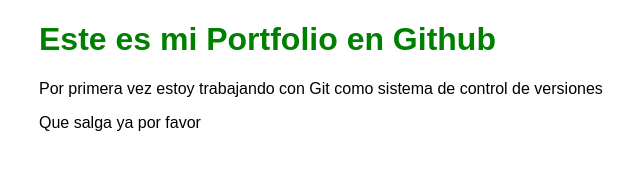
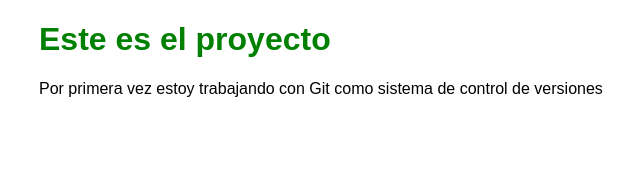
Before and after one commit to lauraayusob/programacionlaura, a plain HTML site: page index.html in a window 1280 px wide. Shown: the whole page, without its empty margins (217-857 px from the left). Drawn offline with Linux system fonts and the light colour scheme.

Commit message:
Nuevo commit index

```diff
--- a/index.html
+++ b/index.html
@@ -1 +1 @@
-<!DOCTYPE html><html lang="es"><head> <meta charset="utf-8"> <title> Portolio de Laura Ayuso </title> <style media="screen"> body{font-family: sans-serif;}h1{color: green;}.wrapper{margin: 0 auto; max-width: 768px;}</style></head><body> <div class="wrapper"> <h1>Este es mi Portfolio en Github</h1> <p>Por primera vez estoy trabajando con Git como sistema de control de versiones</p><p>Que salga ya por favor </p></div></body></html>
+<!DOCTYPE html><html lang="es"><head> <meta charset="utf-8"> <title> Portolio de Laura Ayuso </title> <style media="screen"> body{font-family: sans-serif;}h1{color: green;}.wrapper{margin: 0 auto; max-width: 768px;}</style></head><body> <div class="wrapper"> <h1>Este es el proyecto </h1> <p>Por primera vez estoy trabajando con Git como sistema de control de versiones</p></div></body></html>
```
